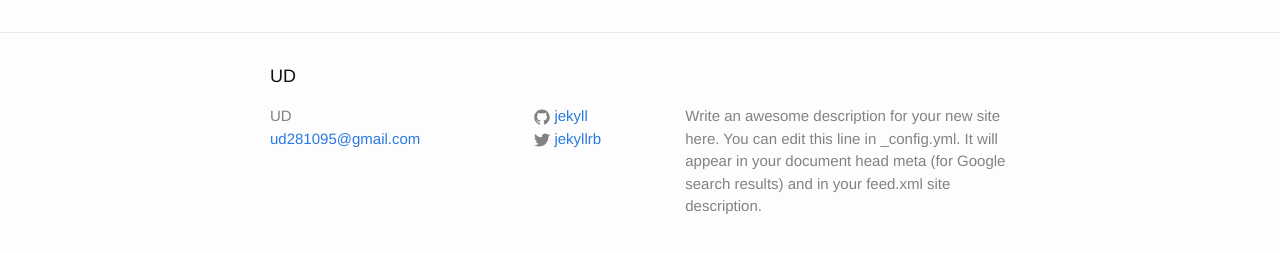
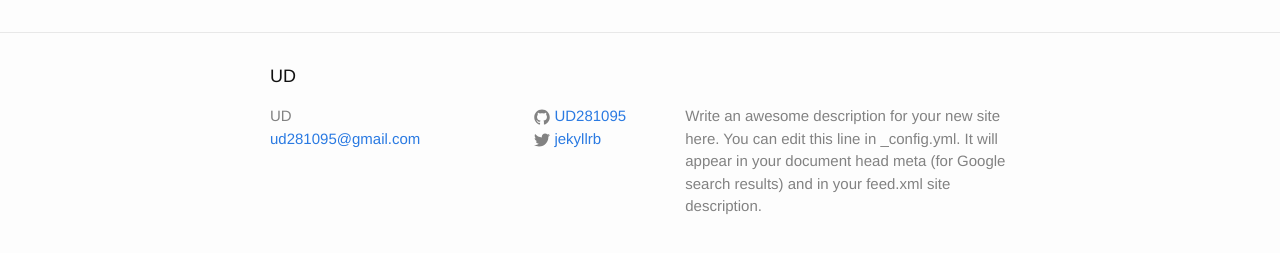
Before and after one commit to UD281095/UD281095.github.io, a Jekyll site: the page built from index.html, in a window 1280 px wide. Shown: the part 264-517 px from the top of the page. Built offline with Jekyll 4.4.1, drawn with Linux system fonts in a browser that asks for light colours.

Commit message:
Update _config.yml

```diff
--- a/_config.yml
+++ b/_config.yml
@@ -15,7 +15,7 @@ description: > # this means to ignore newlines until "baseurl:"
 baseurl: "" # the subpath of your site, e.g. /blog
 url: "http://yourdomain.com" # the base hostname & protocol for your site
 twitter_username: jekyllrb
-github_username:  jekyll
+github_username:  UD281095
 
 # Build settings
 markdown: kramdown
```
